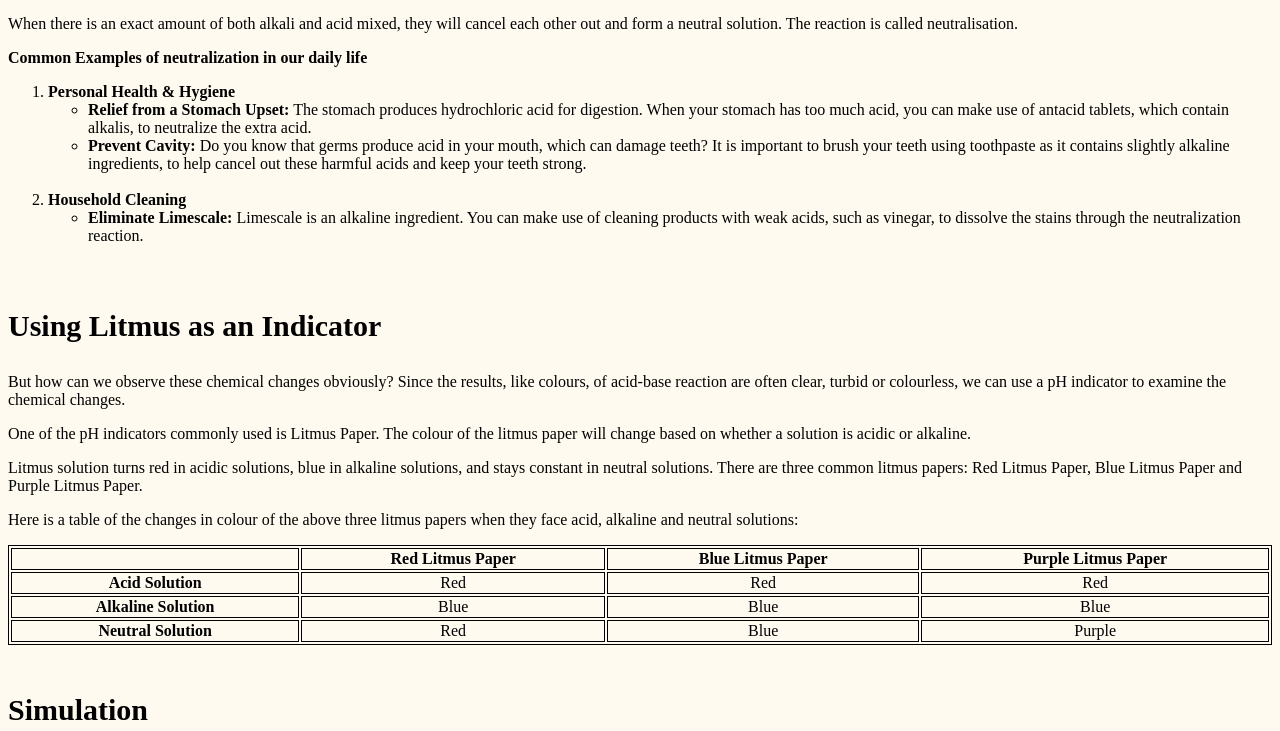
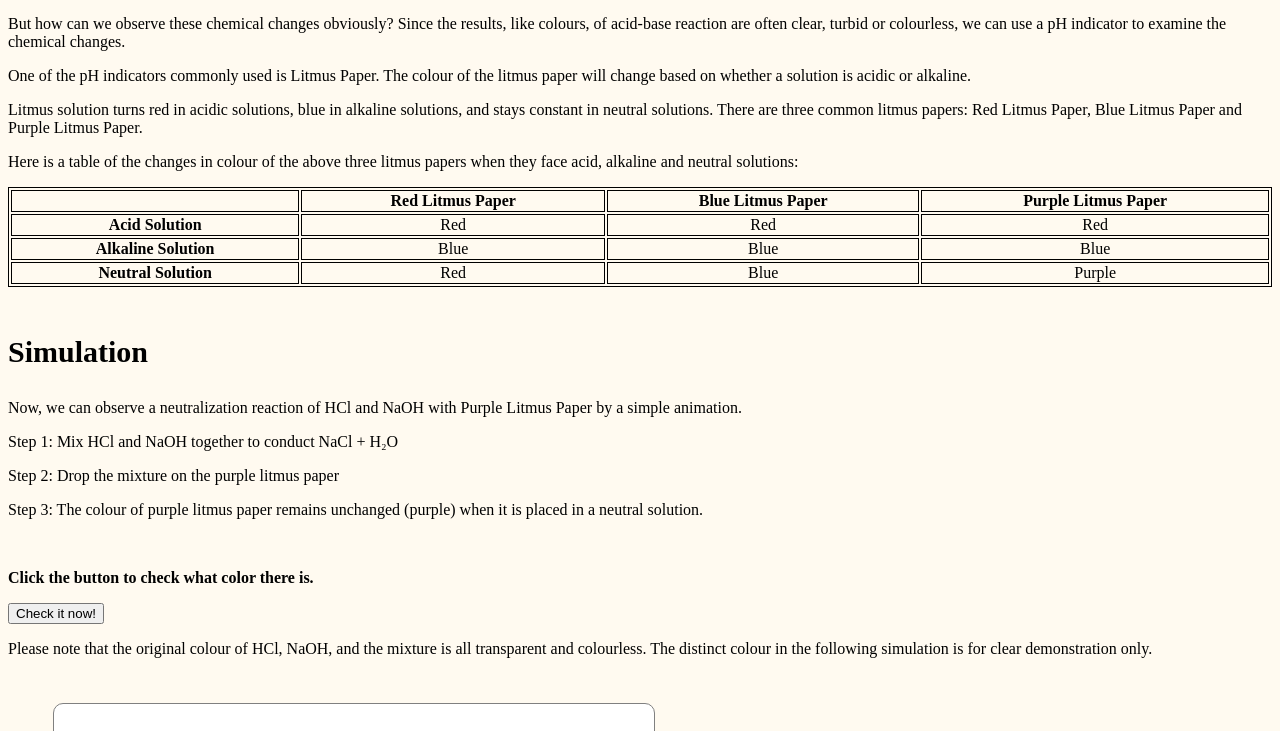
Before and after one commit to CS1102-2526A/Experiment-1, a plain HTML site: page index.html in a window 1280 px wide. Shown: the part 486-1217 px from the top of the page. Drawn offline with Linux system fonts and the light colour scheme.

Commit message:
del neturalization

```diff
--- a/index.html
+++ b/index.html
@@ -133,6 +133,7 @@ text-align: center;
 }
 </style>
 </head>
+<body>
 <h1>
 <br/>CS1102 - Simulated Chemistory Reaction - 2025/2026 Semester A<br/>
 <br/>Experiment 1 - Observing a Neutralisation Reaction with Litmus<br/>
@@ -146,22 +147,6 @@ text-align: center;
 
 <div id="text1">HCl + NaOH → NaCl + H₂O</div><br/>
 
-<h3>What is neutralisation?</h3>
-<p>When there is an exact amount of both alkali and acid mixed, they will cancel each other out and form a neutral solution. The reaction is called neutralisation.</p>
-
-<p><span>Common Examples of neutralization in our daily life</span></p>
-<ol>
-<li><span>Personal Health & Hygiene</span></li>
-<ul>
-<li><span>Relief from a Stomach Upset:</span> The stomach produces hydrochloric acid for digestion. When your stomach has too much acid, you can make use of antacid tablets, which contain alkalis, to neutralize the extra acid.</li>
-<li><span>Prevent Cavity:</span> Do you know that germs produce acid in your mouth, which can damage teeth? It is important to brush your teeth using toothpaste as it contains slightly alkaline ingredients, to help cancel out these harmful acids and keep your teeth strong.</li>
-</ul><br/>
-<li><span>Household Cleaning</span></li>
-<ul>
-<li><span>Eliminate Limescale:</span> Limescale is an alkaline ingredient. You can make use of cleaning products with weak acids, such as vinegar, to dissolve the stains through the neutralization reaction.</li>
-</ul>
-</ol><br/>
-<body>
 <h3>Using Litmus as an Indicator</h3>
 <p>But how can we observe these chemical changes obviously? Since the results, like colours, of acid-base reaction are often clear, turbid or colourless, we can use a pH indicator to examine the chemical changes.<p>
 <p>One of the pH indicators commonly used is Litmus Paper. The colour of the litmus paper will change based on whether a solution is acidic or alkaline.</p>
```
